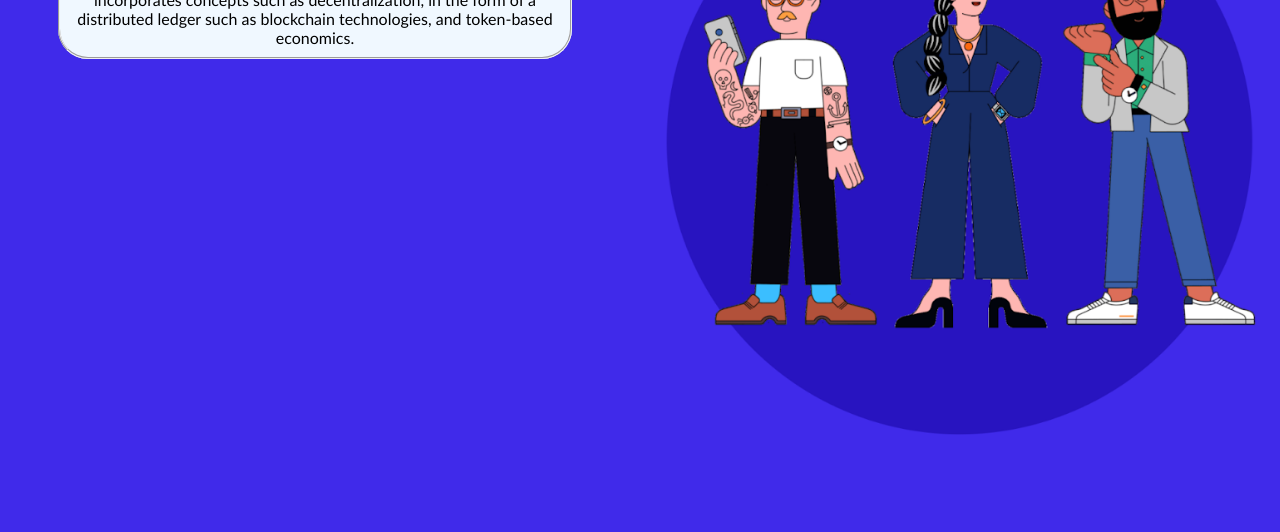
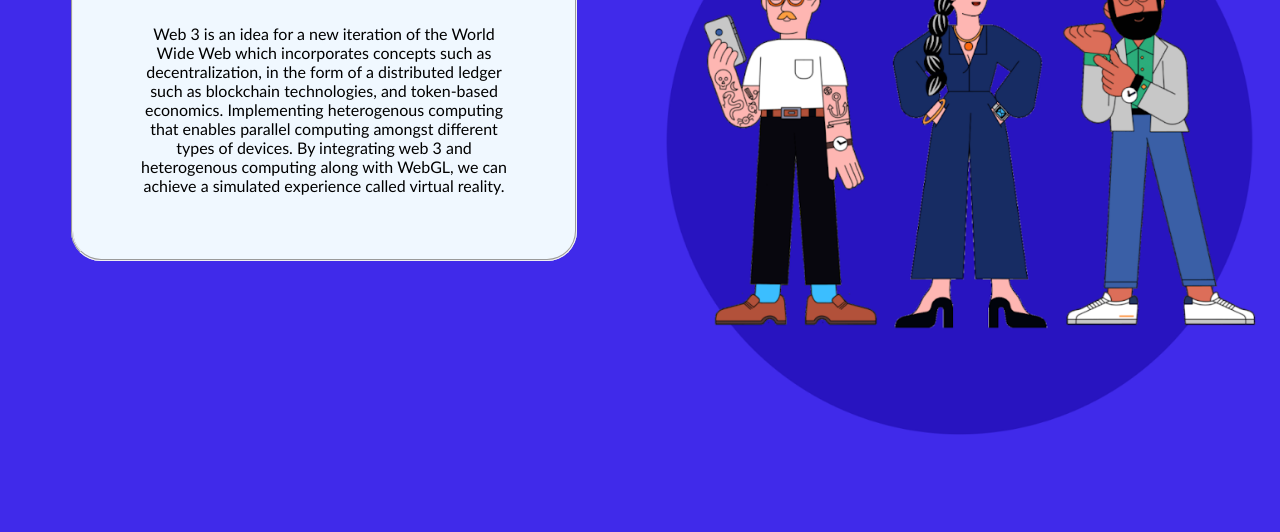
Before and after one commit to DJsankalp/miniproject, a plain HTML site: page index.html in a window 1280 px wide. Shown: the part 268-800 px from the top of the page. Drawn offline with Linux system fonts and the light colour scheme.

Commit message:
released

```diff
--- a/index.html
+++ b/index.html
@@ -10,13 +10,14 @@
     <body>
         <fieldset class="fieldset">
             <h1>About us.</h1>
-
+            <br/>
             <div>
                 Web 3 is an idea for a new iteration of
                 the World Wide Web which incorporates concepts
                 such as decentralization, in the form of a distributed
                 ledger such as blockchain technologies, and token-based
-                 economics.
+                 economics. Implementing heterogenous computing that enables parallel computing amongst different types of devices.
+                 By integrating web 3 and heterogenous computing along with WebGL, we can achieve a simulated experience called virtual reality.
             </div>
         </fieldset>
     </body>
--- a/style.css
+++ b/style.css
@@ -9,10 +9,10 @@ body
 .fieldset
 {
     background-color: aliceblue;
-    margin-left: 50;
-    margin-top: 150;
-    margin-bottom: auto;
-    margin-right: 700;
+    margin-left: 5%;
+    margin-top: 10%;
+    margin-bottom: 10%;
+    margin-right: 55%;
     border-radius: 30px;
-
+    padding: 5%;
 }
```
